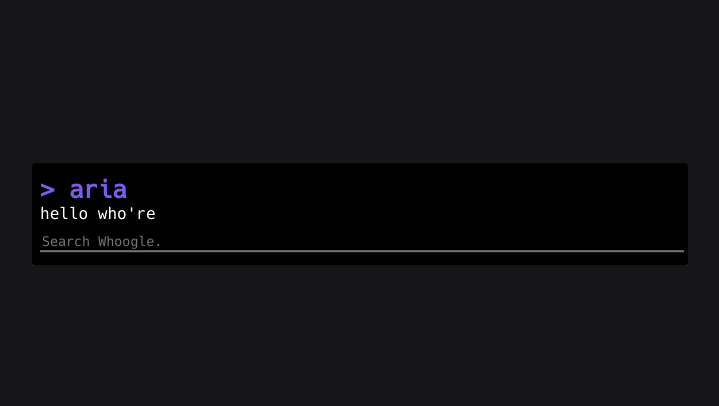
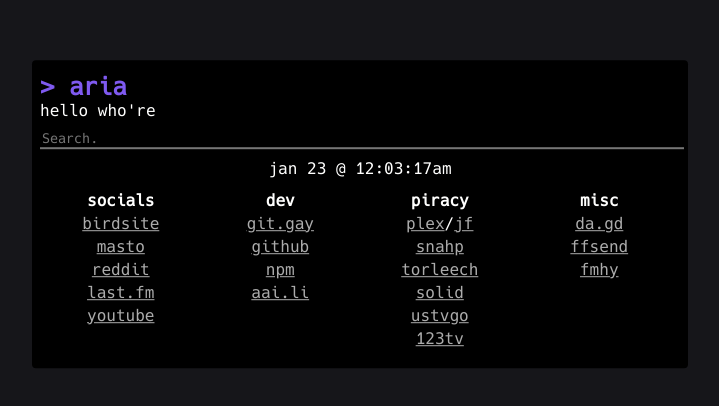
Before and after one commit to tacohitbox/personal-startpage, a plain HTML site: page index.html in a window 1280 px wide. Shown: the part 186-592 px from the top of the page, without its empty margins (280-999 px from the left). Drawn offline with Linux system fonts and the light colour scheme; no server answers.

Commit message:
add links and time

```diff
--- a/index.html
+++ b/index.html
@@ -10,9 +10,64 @@
       <p id="wel">welcomeeeeeeee</p>
       <div id="wpb">loading weather</div>
       <p id="wl" style="display:none;"></p>
-      <form action="https://whoogle.fossho.st/search" method="post">
-        <input type="text" id="text-box" name="q" autofocus="" autocomplete="off" placeholder="Search Whoogle.">
+      <form action="https://search.disroot.org/search" method="post">
+        <input type="text" id="text-box" name="q" autofocus="" autocomplete="off" placeholder="Search.">
       </form>
+      <div class="tc">
+        <p id="time"></p>
+      </div>
+      <div class="sc">
+        <table>
+          <tr>
+            <th>socials</th>
+            <th>dev</th>
+            <th>piracy</th>
+            <th>misc</th>
+          </tr>
+          <tr>
+            <td><a href="https://twitter.com/">birdsite</a></td>
+            <td><a href="https://git.gay/">git.gay</a></td>
+            <td><a href="https://app.plex.tv">plex</a>/<a href="https://jf.tacohitbox.com/">jf</a></td>
+            <td><a href="https://da.gd">da.gd</a></td>
+          </tr>
+          <tr>
+            <td><a href="https://tech.lgbt/">masto</a></td>
+            <td><a href="https://github.com/">github</a></td>
+            <td><a href="https://fora.snahp.eu">snahp</a></td>
+            <td><a href="https://send.vis.ee">ffsend</a></td>
+          </tr>
+          <tr>
+            <td><a href="https://old.reddit.com/">reddit</a></td>
+            <td><a href="https://npmjs.com/">npm</a></td>
+            <td><a href="https://torrentleech.org">torleech</a></td>
+            <td><a href="https://old.reddit.com/r/freemediaheckyeah/wiki">fmhy</a></td>
+          </tr>
+          <tr>
+            <td><a href="https://www.last.fm">last.fm</a></td>
+            <td><a href="https://aai.li">aai.li</a></td>
+            <td><a href="https://solidtorrents.net">solid</a></td>
+            <td></td>
+          </tr>
+          <tr>
+            <td><a href="https://youtube.com">youtube</a></td>
+            <td></td>
+            <td><a href="https://ustvgo.tv">ustvgo</a></td>
+            <td></td>
+          </tr>
+          <tr>
+            <td></td>
+            <td></td>
+            <td><a href="http://live94today.com/watch/the-weather-channel/">123tv</a></td>
+            <td></td>
+          </tr>
+          <tr>
+            <td></td>
+            <td></td>
+            <td></td>
+            <td></td>
+          </tr>
+        </table>
+      </div>
     </div>
     <script src="./load.js"></script>
   </body>
--- a/load.js
+++ b/load.js
@@ -50,3 +50,37 @@ x.onload = function() {
     localStorage.setItem("w", b.data.current.weather[0].description);
   }, 500)
 }
+
+// some code was stolen from https://github.com/migueravila/Bento/blob/master/assets/js/time.js
+// mainly out of laziness
+
+var m = [
+  'jan',
+  'feb',
+  'mar',
+  'apr',
+  'may',
+  'jun',
+  'jul',
+  'aug',
+  'sep',
+  'oct',
+  'nov',
+  'dec',
+];
+
+setInterval(function() {
+  var d = new Date();
+  var mm = m[d.getMonth()];
+  var dd = d.getDate();
+  var min = (mins = ('0' + d.getMinutes()).slice(-2));
+  var sec = (secs = ('0' + d.getSeconds()).slice(-2)); // hehe secs
+  var h = d.getHours();
+  var ap = h >= 12 ? 'pm' : 'am';
+  // replace with `ap = ""` if you don't want am/pm displayed]
+  h = h % 12;
+  h = h ? h : 12;
+  // comment out the previous 2 lines for 24 hour time
+
+  document.getElementById("time").innerHTML = `${mm} ${dd} @ ${h}:${min}:${sec}${ap}`;
+}, 1); // feel free to change this, it's only because i want my clock on my taskbar to match
--- a/style.css
+++ b/style.css
@@ -17,6 +17,14 @@ body {
   color: #fffffe;
   font-family: "Hack", 'Courier New', Courier, monospace;
   overflow: hidden;
+}
+
+a {
+  color: #acacac;
+}
+
+a:hover {
+  color: white;
 }
 
 input {
@@ -54,10 +62,32 @@ h2 {
   color: #7f5af0;
 }
 
+.sc,
+table {
+  width: 100%;
+}
+
+tr,
+td,
+th {
+  text-align: center;
+  width:25%;
+}
+
+.empty-cell {
+  width: 100%;
+  height: 100%;
+}
+
 #wpb {
-  overflow:hidden;
+  overflow: hidden;
   width: 0%;
   height: 19px;
   background: #7f5af0;
   transition: all 0.25s;
 }
+
+.tc {
+  margin: 10px 0;
+  text-align: center;
+}
```
